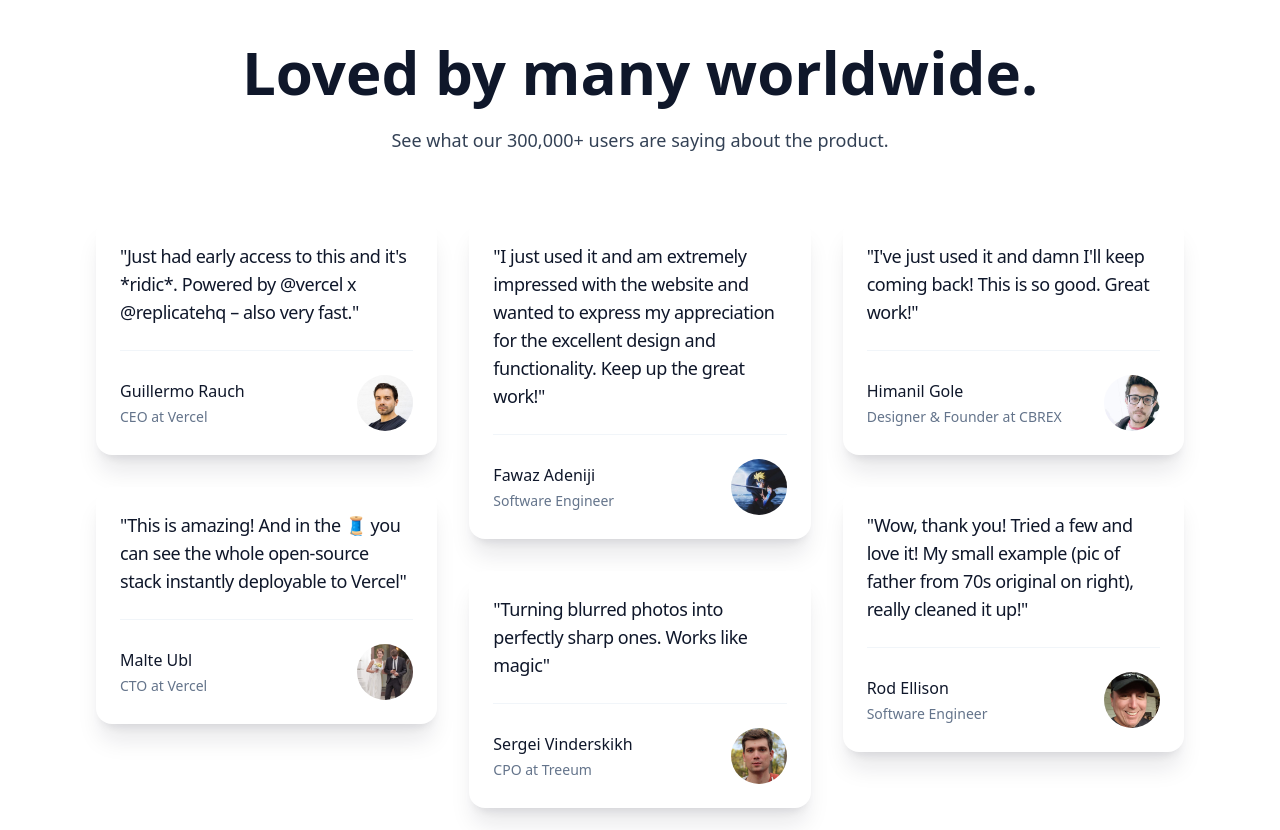
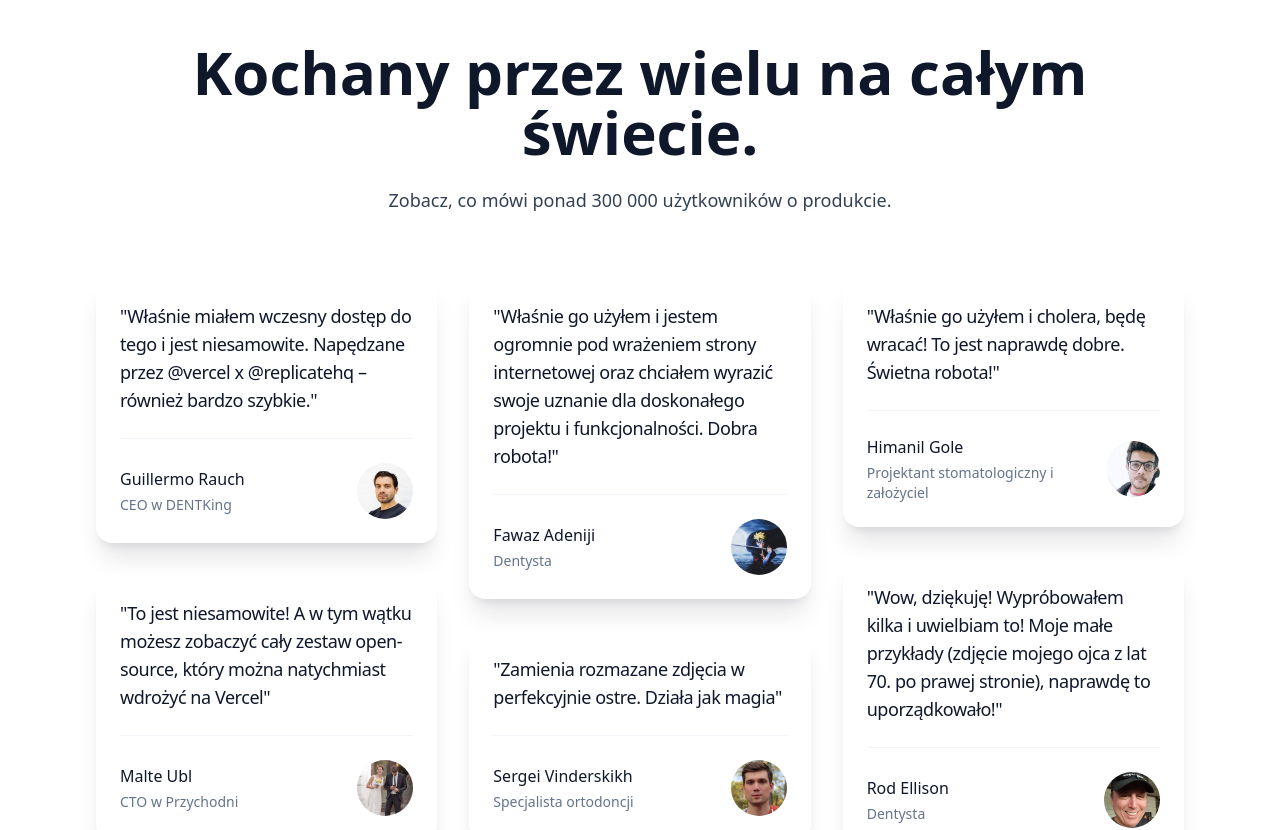
Before and after one commit to gbednarski/p2, a Next.js app: page / in a window 1280 px wide. Shown: the part 1240-2070 px from the top of the page. Built offline with nearby package versions, Linux system fonts and the light colour scheme.

Commit message:
Update Testimonials.tsx

```diff
--- a/components/Testimonials.tsx
+++ b/components/Testimonials.tsx
@@ -4,21 +4,21 @@ const testimonials = [
   [
     {
       content:
-        "Just had early access to this and it's *ridic*. Powered by @vercel x @replicatehq – also very fast.",
+        "Właśnie miałem wczesny dostęp do tego i jest niesamowite. Napędzane przez @vercel x @replicatehq – również bardzo szybkie.",
       link: "https://twitter.com/rauchg/status/1612233034622984192",
       author: {
         name: "Guillermo Rauch",
-        role: "CEO at Vercel",
+        role: "CEO w DENTKing",
         image: "/g.jpg",
       },
     },
     {
       content:
-        "This is amazing! And in the 🧵 you can see the whole open-source stack instantly deployable to Vercel",
+        "To jest niesamowite! A w tym wątku możesz zobaczyć cały zestaw open-source, który można natychmiast wdrożyć na Vercel",
       link: "https://twitter.com/cramforce/status/1612496954218672128",
       author: {
         name: "Malte Ubl",
-        role: "CTO at Vercel",
+        role: "CTO w Przychodni",
         image: "/malte.jpg",
       },
     },
@@ -26,21 +26,21 @@ const testimonials = [
   [
     {
       content:
-        "I just used it and am extremely impressed with the website and wanted to express my appreciation for the excellent design and functionality. Keep up the great work!",
+        "Właśnie go użyłem i jestem ogromnie pod wrażeniem strony internetowej oraz chciałem wyrazić swoje uznanie dla doskonałego projektu i funkcjonalności. Dobra robota!",
       link: "https://twitter.com/phar_whaz/status/1612498030627852309",
       author: {
         name: "Fawaz Adeniji",
-        role: "Software Engineer",
+        role: "Dentysta",
         image: "/fawaz.jpg",
       },
     },
     {
       content:
-        "Turning blurred photos into perfectly sharp ones. Works like magic",
+        "Zamienia rozmazane zdjęcia w perfekcyjnie ostre. Działa jak magia",
       link: "https://twitter.com/sergvind/status/1612610058369515521",
       author: {
         name: "Sergei Vinderskikh",
-        role: "CPO at Treeum",
+        role: "Specjalista ortodoncji",
         image: "/sergei.jpg",
       },
     },
@@ -48,21 +48,21 @@ const testimonials = [
   [
     {
       content:
-        "I've just used it and damn I'll keep coming back! This is so good. Great work!",
+        "Właśnie go użyłem i cholera, będę wracać! To jest naprawdę dobre. Świetna robota!",
       link: "https://twitter.com/Himanil_Gole/status/1612510385504157697",
       author: {
         name: "Himanil Gole",
-        role: "Designer & Founder at CBREX",
+        role: "Projektant stomatologiczny i założyciel",
         image: "/himanil.jpg",
       },
     },
     {
       content:
-        "Wow, thank you! Tried a few and love it! My small example (pic of father from 70s original on right), really cleaned it up!",
+        "Wow, dziękuję! Wypróbowałem kilka i uwielbiam to! Moje małe przykłady (zdjęcie mojego ojca z lat 70. po prawej stronie), naprawdę to uporządkowało!",
       link: "https://twitter.com/rod_ellison/status/1612513333302775809",
       author: {
         name: "Rod Ellison",
-        role: "Software Engineer",
+        role: "Dentysta",
         image: "/rod.jpg",
       },
     },
@@ -73,16 +73,16 @@ export function Testimonials() {
   return (
     <section
       id="testimonials"
-      aria-label="What our customers are saying"
+      aria-label="Co mówią nasi klienci"
       className="py-10"
     >
       <div className="mx-auto px-4 sm:px-6 lg:px-8">
         <div className="mx-auto md:text-center">
           <h1 className="mx-auto max-w-4xl font-display text-4xl font-bold tracking-normal text-slate-900 sm:text-6xl">
-            Loved by many worldwide.
+            Kochany przez wielu na całym świecie.
           </h1>
           <p className="mx-auto mt-6 max-w-xl text-lg text-slate-700 leading-7">
-            See what our 300,000+ users are saying about the product.
+            Zobacz, co mówi ponad 300 000 użytkowników o produkcie.
           </p>
         </div>
         <ul
@@ -117,7 +117,7 @@ export function Testimonials() {
                             <Image
                               className="h-14 w-14 object-cover"
                               src={testimonial.author.image}
-                              alt="picture of the testimonial author"
+                              alt="zdjęcie autora opinii"
                               width={56}
                               height={56}
                             />
```
